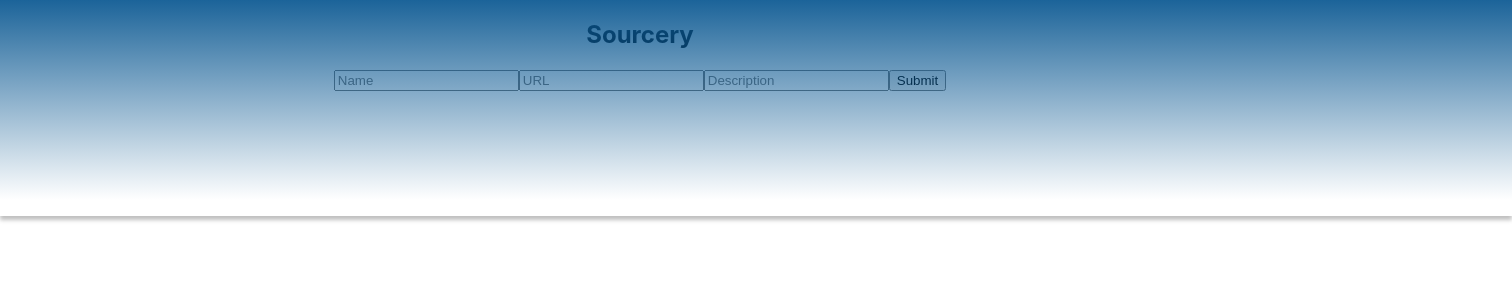
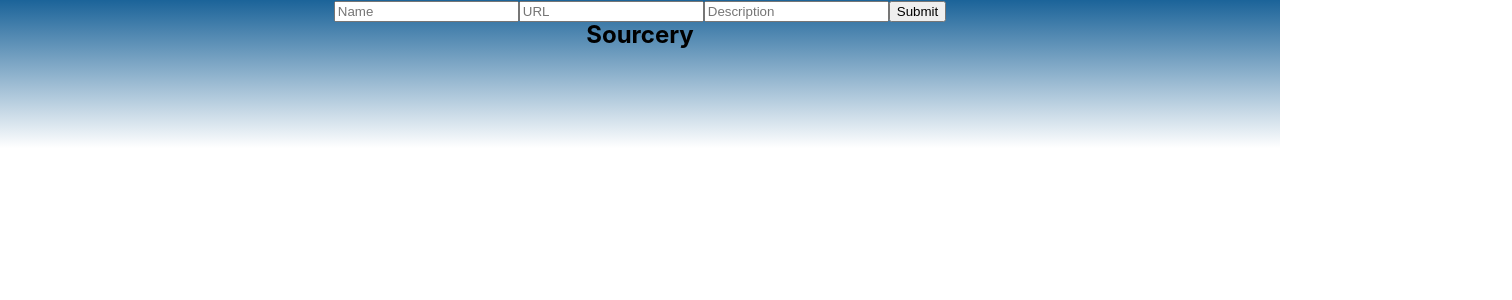
Before and after one commit to afam-io/w9_frontend-project-team-sourcery, a React (Create React App) app in the folder sourcery/: page / in a window 1280 px wide. Shown: the top 300 px of the page, 1512 px wide, since content can reach past the window. Built offline with nearby package versions, Linux system fonts and the light colour scheme.

Commit message:
css started

```diff
--- a/sourcery/src/components/App/App.css
+++ b/sourcery/src/components/App/App.css
@@ -2,18 +2,25 @@
 .App {
   text-align: center;
   background-color: rgb(255, 255, 255);
+  justify-content: center;
 }
 
 .bar {
 position: absolute;
-width: 1512px;
-height: 216px;
+display: block;
+width: 100%;
+height: 20%;
 left: 0px;
 top: 0px;
 
 background: linear-gradient(180deg, #095791 -7.41%, rgba(9, 87, 145, 0) 92.59%);
-box-shadow: 0px 4px 4px rgba(0, 0, 0, 0.25);
+}
 
+.main-content {
+  display: flex;
+  flex-direction: column;
+  align-items: center;
+  position: relative;
 }
 
 
--- a/sourcery/src/components/App/App.js
+++ b/sourcery/src/components/App/App.js
@@ -13,12 +13,16 @@ function App() {
   };
 
   return (
-
     <section className="App">
-      <div className= "bar"> </div>
+      <div className="bar">
       <h1>Sourcery</h1>
+      </div>
+      <div className="main-content">
+      <section>
       <Input addResource={addResource} />
       <Resources resource={resource} />
+      </section>
+      </div>
     </section>
   );
 }
--- a/sourcery/src/components/ResourceItem/ResourceItem.js
+++ b/sourcery/src/components/ResourceItem/ResourceItem.js
@@ -6,9 +6,9 @@ function resourceItem(props) {
       <p>
         <strong> Name:</strong> {props.text.name}
 
-        <strong>URL:</strong> {props.text.url}
+        <strong> URL:</strong> {props.text.url}
 
-        <strong> Description:</strong>{props.text.description}
+        <strong> Description:</strong> {props.text.description}
 
       </p>
     </article>
```
